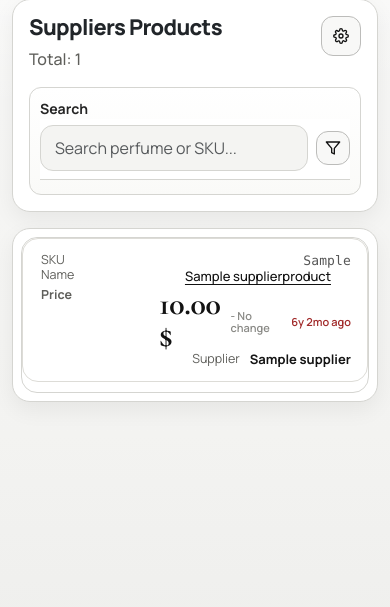
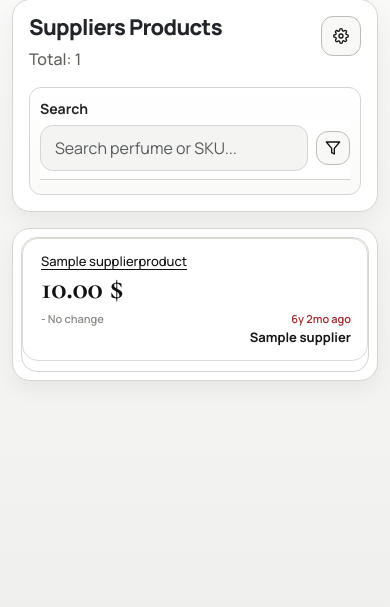
Before and after one commit to voskanyant/PerfumeX, a Django app: page /admin/products/ in a window 390 px wide. Shown: the part 114-721 px from the top of the page. Run offline with Django 5.2, Linux system fonts and the light colour scheme; a user stored in the database is signed in; data comes from the database, SQL or seed files in the repository; tables that the repository leaves empty hold one stand-in row (values such as "Sample post").

Commit message:
Restore supplier mobile card layout without table labels

```diff
--- a/prices/static/prices/css/products.css
+++ b/prices/static/prices/css/products.css
@@ -384,6 +384,12 @@
         display: none;
     }
 
+    .products-mobile td::before,
+    .products-mobile td.actions::before {
+        content: none !important;
+        display: none !important;
+    }
+
     .filters.filters-products {
         padding: 10px;
         border-radius: 12px;
@@ -470,9 +476,15 @@
     }
 
     .products-mobile td {
+        display: block !important;
+        width: auto !important;
         padding: 0 !important;
         line-height: 1.2 !important;
         border: 0 !important;
+    }
+
+    .products-mobile td[data-field="supplier_sku"] {
+        display: none !important;
     }
 
     .products-mobile td[data-field="name"] {
@@ -507,6 +519,7 @@
     }
 
     .products-mobile td[data-field="supplier"] {
+        display: flex !important;
         grid-column: 2 !important;
         grid-row: 2 !important;
         align-self: center !important;
@@ -563,6 +576,7 @@
     }
 
     .products-mobile td.actions {
+        display: block !important;
         top: 10px !important;
         right: 10px !important;
     }
```
